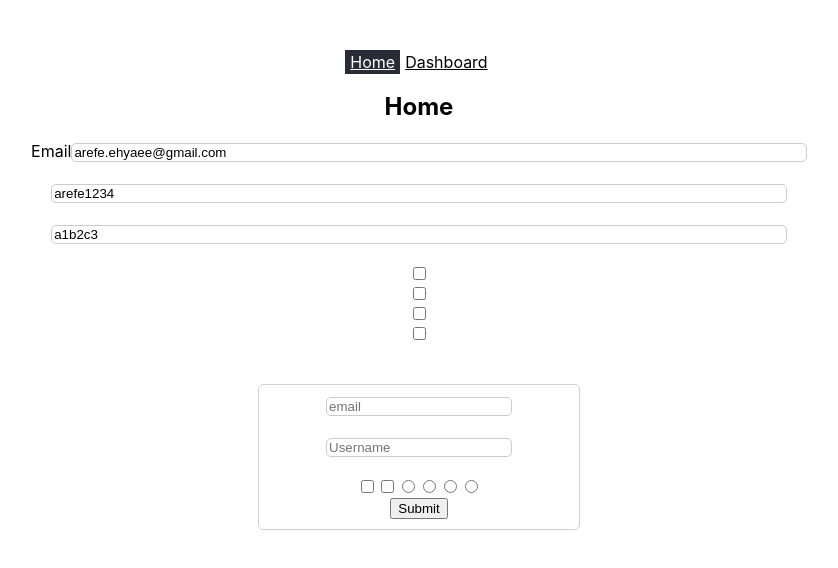
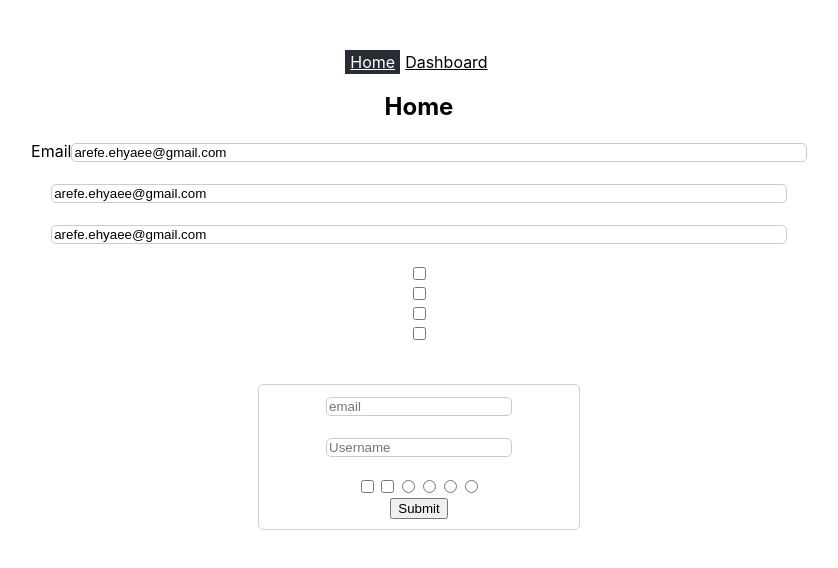
Before and after one commit to amir29adib/formaloo, a React (Create React App) app in the folder frontend/formaloo-react/: page / in a window 1280 px wide. Shown: the top 568 px of the page, without its empty margins (221-1059 px from the left). Built offline with nearby package versions, Linux system fonts and the light colour scheme.

Commit message:
modified:   frontend/formaloo-react/src/components/FormFields.tsx

```diff
--- a/frontend/formaloo-react/src/components/FormFields.tsx
+++ b/frontend/formaloo-react/src/components/FormFields.tsx
@@ -1,7 +1,27 @@
+import { useForm } from "react-hook-form";
 import { mockData } from "../MockData/mockData"
+import { z } from "zod";
+import { zodResolver } from "@hookform/resolvers/zod";
 
 
 export default function FormInput() {
+
+    const SignUpSchema = z.object({
+        username: z.string().min(3, "username must be at least 10 characters"),
+        email: z.string().email(),
+
+      });
+
+      type SignUpSchemaType = z.infer<typeof SignUpSchema>;
+
+
+      const {
+        register,
+        handleSubmit,
+        formState: { errors }
+      } = useForm<SignUpSchemaType>({
+        resolver: zodResolver(SignUpSchema),
+      });
 
 
     const inputFields = mockData.map((inputField) => {
@@ -11,6 +31,7 @@ export default function FormInput() {
                 type={inputField.type}
                 placeholder={inputField.placeholder}
                 value={inputField.value}
+                {...register("email")}
                 />
             </label>
         )
```
